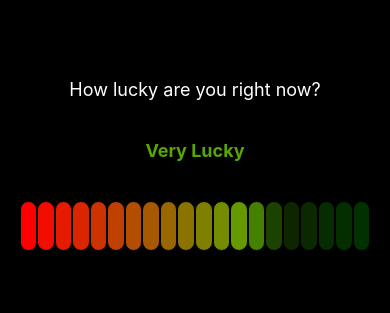
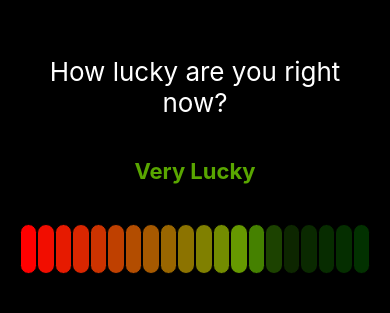
Before and after one commit to Alequin/luck-meter-app, a React Native app: screen / in a window 390 px wide. Shown: the part 173-486 px from the top of the page. Built offline with nearby package versions, Linux system fonts and the light colour scheme.

Commit message:
entire page only shows once luckScore is ready to be used

```diff
--- a/App.js
+++ b/App.js
@@ -1,11 +1,15 @@
 import { StatusBar } from "expo-status-bar";
+import { isNull } from "lodash";
 import React from "react";
 import { View } from "react-native";
 import { SafeAreaProvider } from "react-native-safe-area-context";
 import { AdBanner } from "./src/ad-banner";
 import { CurrentLuckPage as LuckPage } from "./src/current-luck-page/current-luck-page";
+import { useLuckScore } from "./src/use-luck-score";
 
 export const App = () => {
+  const luckScore = useLuckScore();
+
   return (
     <View
       style={{
@@ -16,8 +20,12 @@ export const App = () => {
       }}
     >
       <StatusBar />
-      <LuckPage />
-      <AdBanner />
+      {!isNull(luckScore) && (
+        <>
+          <LuckPage luckScore={luckScore} />
+          <AdBanner />
+        </>
+      )}
     </View>
   );
 };
--- a/src/current-luck-page/current-luck-page.js
+++ b/src/current-luck-page/current-luck-page.js
@@ -1,20 +1,11 @@
-import { isNull, last } from "lodash";
-import React, { useEffect, useState } from "react";
+import { last } from "lodash";
+import React from "react";
 import { Text, View } from "react-native";
-import { useIsNewSession } from "../use-is-new-session";
-import * as asyncStorage from "../async-storage";
 import { LuckBar } from "./luck-bar";
-import { MAX_LUCK_SCORE } from "./max-luck-score";
-import { initialLuckScore } from "./utils/initial-luck-score";
 import { luckDescription } from "./utils/luck-description";
-import { luckModifier } from "./utils/luck-modifier";
 import { luckSegmentColours } from "./utils/luck-segment-colours";
 
-export const CurrentLuckPage = () => {
-  const luckScore = useLuckScore();
-
-  if (isNull(luckScore)) return null;
-
+export const CurrentLuckPage = ({ luckScore }) => {
   return (
     <View
       style={{
@@ -25,14 +16,21 @@ export const CurrentLuckPage = () => {
         alignItems: "center",
       }}
     >
-      <Text style={{ color: "white", fontSize: 18, marginVertical: 20 }}>
+      <Text
+        style={{
+          color: "white",
+          fontSize: 26,
+          marginVertical: 20,
+          textAlign: "center",
+        }}
+      >
         How lucky are you right now?
       </Text>
       <Text
         style={{
           color: luckSegmentColours[luckScore] || last(luckSegmentColours),
           fontWeight: "bold",
-          fontSize: 18,
+          fontSize: 22,
           marginVertical: 20,
         }}
       >
@@ -50,41 +48,3 @@ export const CurrentLuckPage = () => {
     </View>
   );
 };
-
-const useLuckScore = () => {
-  const { isNewSession, hasLoadedSession } = useIsNewSession();
-  const [luckScore, setLuckScore] = useState(null);
-
-  useEffect(() => {
-    let hasUnmounted = false;
-    if (hasLoadedSession) {
-      asyncStorage.luckScore.read().then((recordLuckScore) => {
-        if (!hasUnmounted)
-          setLuckScore(isNewSession ? initialLuckScore() : recordLuckScore);
-      });
-    }
-
-    return () => (hasUnmounted = true);
-  }, [isNewSession, hasLoadedSession]);
-
-  useEffect(() => {
-    const interval = setInterval(
-      () =>
-        setLuckScore((currentLuckScore) => {
-          if (currentLuckScore === 0) return 1;
-          if (currentLuckScore === MAX_LUCK_SCORE) return MAX_LUCK_SCORE - 1;
-
-          const newScore =
-            currentLuckScore + luckModifier(currentLuckScore / MAX_LUCK_SCORE);
-
-          if (newScore < 0) return 0;
-          if (newScore > MAX_LUCK_SCORE) return MAX_LUCK_SCORE;
-          return newScore;
-        }),
-      1000
-    );
-    return () => clearTimeout(interval);
-  }, []);
-
-  return luckScore;
-};
--- a/src/current-luck-page/luck-bar.js
+++ b/src/current-luck-page/luck-bar.js
@@ -1,7 +1,7 @@
 import { last } from "lodash";
 import React, { useEffect, useMemo, useRef } from "react";
 import { Animated, View } from "react-native";
-import { MAX_LUCK_SCORE } from "./max-luck-score";
+import { MAX_LUCK_SCORE } from "../max-luck-score";
 import { luckSegmentColours } from "./utils/luck-segment-colours";
 
 const TEMPLATE_ARRAY = new Array(MAX_LUCK_SCORE).fill(null);
--- a/src/current-luck-page/utils/luck-description.js
+++ b/src/current-luck-page/utils/luck-description.js
@@ -1,4 +1,4 @@
-import { MAX_LUCK_SCORE } from "../max-luck-score";
+import { MAX_LUCK_SCORE } from "../../max-luck-score";
 
 export const luckDescription = (luckScore) => {
   const scorePercentage = luckScore / MAX_LUCK_SCORE;
--- a/src/current-luck-page/utils/luck-segment-colours.js
+++ b/src/current-luck-page/utils/luck-segment-colours.js
@@ -1,6 +1,6 @@
 import { last } from "lodash";
 import { colourObjectToString, endColour, startColour } from "./colour-objects";
-import { MAX_LUCK_SCORE } from "../max-luck-score";
+import { MAX_LUCK_SCORE } from "../../max-luck-score";
 
 const getLuckSegmentColours = () => {
   const redIncrement = colourIncrementValue("red");
--- /dev/null
+++ b/src/use-luck-score.js
@@ -0,0 +1,44 @@
+import { useEffect, useState } from "react";
+import * as asyncStorage from "./async-storage";
+import { useIsNewSession } from "./use-is-new-session";
+import { MAX_LUCK_SCORE } from "./max-luck-score";
+import { initialLuckScore } from "./utils/initial-luck-score";
+import { luckModifier } from "./utils/luck-modifier";
+
+export const useLuckScore = () => {
+  const { isNewSession, hasLoadedSession } = useIsNewSession();
+  const [luckScore, setLuckScore] = useState(null);
+
+  useEffect(() => {
+    let hasUnmounted = false;
+    if (hasLoadedSession) {
+      asyncStorage.luckScore.read().then((recordLuckScore) => {
+        if (!hasUnmounted)
+          setLuckScore(isNewSession ? initialLuckScore() : recordLuckScore);
+      });
+    }
+
+    return () => (hasUnmounted = true);
+  }, [isNewSession, hasLoadedSession]);
+
+  useEffect(() => {
+    const interval = setInterval(
+      () =>
+        setLuckScore((currentLuckScore) => {
+          if (currentLuckScore === 0) return 1;
+          if (currentLuckScore === MAX_LUCK_SCORE) return MAX_LUCK_SCORE - 1;
+
+          const newScore =
+            currentLuckScore + luckModifier(currentLuckScore / MAX_LUCK_SCORE);
+
+          if (newScore < 0) return 0;
+          if (newScore > MAX_LUCK_SCORE) return MAX_LUCK_SCORE;
+          return newScore;
+        }),
+      1000
+    );
+    return () => clearTimeout(interval);
+  }, []);
+
+  return luckScore;
+};
```
Also changed, not shown: src/max-luck-score.js (renamed from src/current-luck-page/max-luck-score.js), src/utils/initial-luck-score.js (renamed from src/current-luck-page/utils/initial-luck-score.js), src/utils/luck-modifier.js (renamed from src/current-luck-page/utils/luck-modifier.js), 1 other file (tests, documents, lock files or other folders).
